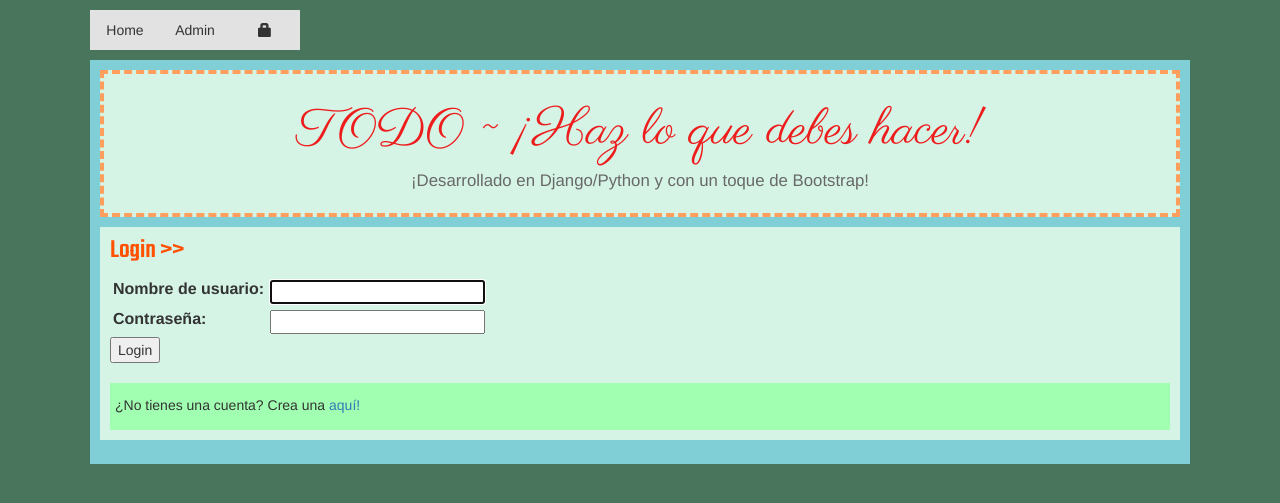
After one commit to zzeill/todolist, a Django app: page /accounts/login/ in a window 1280 px wide. The commit adds this page. Shown: the top 503 px of the page. Run offline with Django 3.2, Linux system fonts and the light colour scheme; some libraries are stand-ins or nearby versions.

Commit message:
extra funcionalidad

```diff
--- a/todo/settings.py
+++ b/todo/settings.py
@@ -125,3 +125,7 @@ MEDIA_URL = '/media/'
 STATIC_ROOT = os.path.join(BASE_DIR, 'static')
 
 MEDIA_ROOT = os.path.join(BASE_DIR, 'media')
+
+LOGIN_REDIRECT_URL = '/'
+
+LOGOUT_REDIRECT_URL = '/'
--- a/todo/urls.py
+++ b/todo/urls.py
@@ -16,7 +16,11 @@ Including another URLconf
 from django.contrib import admin
 from django.urls import path, include
 
+from django.contrib.auth import views as auth_views
+
 urlpatterns = [
     path('admin/', admin.site.urls),
+    path('accounts/login/', auth_views.LoginView.as_view(), name='login'),
+    path('accounts/logout/', auth_views.LogoutView.as_view(), name='logout', kwargs={'next_page': '/'}),
     path('', include('todoweb.urls')),
 ]
--- /dev/null
+++ b/todoweb/templates/registration/login.html
@@ -0,0 +1,26 @@
+{% extends "todoweb/base.html" %} {% block content %} {% if form.errors %}
+<p>Usuario incorrecto, vuelva a intentarlo.</p>
+{% endif %}
+<form method="post" action="{% url 'login' %}">
+{% csrf_token %}
+    <div class="post login">
+        <h2 class="title">Login >></h2>
+        <table>
+            <tr>
+            <td>{{ form.username.label_tag }}</td>
+
+            <td>{{ form.username }}</td>
+            </tr>
+            <tr>
+            <td>{{ form.password.label_tag }}</td>
+            <td>{{ form.password }}</td>
+            </tr>
+        </table>
+        <input type="submit" value="Login" />
+        <input type="hidden" name="next" value="{{ next }}" />
+        <div class="registerNotice">
+            <p>¿No tienes una cuenta? Crea una <a href="% url 'register' %">aquí!</a></p>
+        </div>
+    </div>
+</form>
+{% endblock %}
--- a/todoweb/templates/todoweb/base.html
+++ b/todoweb/templates/todoweb/base.html
@@ -27,14 +27,14 @@
                         <a href="/list/new" class="top-menu" title="Crear una lista nueva"><span class="glyphicon glyphicon-plus"></span></a>
                     </li>
                     <li class="right">
-                        <a href="/logout">Salir</a>
+                        <a href="{% url 'logout' %}">Salir</a>
                     </li>
                     <li class="right">
                         <a>{{ user.username }}</a>
                     </li>
                     {% else %}
                     <li>
-                        <a href="/login" class="top-menu"><span class="glyphicon glyphicon-lock"></span></a>
+                        <a href="{% url 'login' %}" class="top-menu"><span class="glyphicon glyphicon-lock"></span></a>
                     </li>
                     {% endif %}
                 </ul>
--- a/todoweb/templates/todoweb/list_detail.html
+++ b/todoweb/templates/todoweb/list_detail.html
@@ -4,7 +4,7 @@
     <div class="col-md-12">
         <div class="post">
             {% if user.is_authenticated %}
-            <a class="btn btn-default borrar" href="/list/delete/{{list.pk}}"><span class="glyphicon glyphicon-remove"></span></a>
+            <a class="btn btn-default borrar" href="/list/{{list.pk}}/delete/"><span class="glyphicon glyphicon-remove"></span></a>
             <a class="btn btn-default editar" href="/list/{{list.pk}}/edit"><span class="glyphicon glyphicon-pencil"></span></a>
             {% endif %}
             <h2 class="title"><a href="/list/{{list.pk}}">{{list.name}}</a> >></h2>
--- a/todoweb/urls.py
+++ b/todoweb/urls.py
@@ -6,4 +6,5 @@ urlpatterns = [
     path('list/<int:pk>/', views.list_detail, name='list_detail'),
     path('list/new/', views.list_new, name='list_new'),
     path('list/<int:pk>/edit/', views.list_edit, name='list_edit'),
+    path('list/<int:pk>/delete/', views.list_remove, name='list_remove'),
 ]
```
Also changed, not shown: todoweb/views.py (+7 -0 lines).
